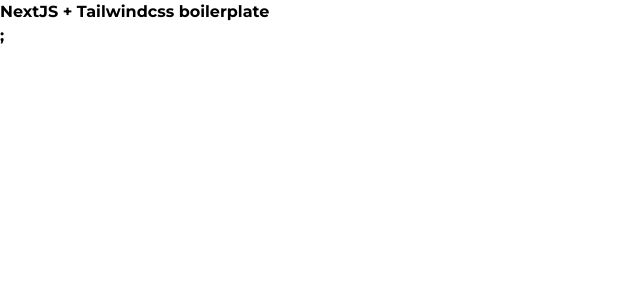
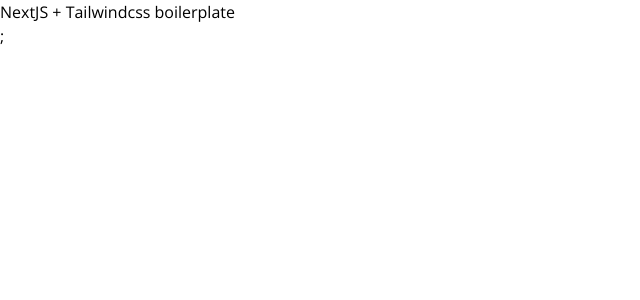
Before and after one commit to AndrejJurkin/personality-test, a Next.js app: page / in a window 1280 px wide. Shown: the top 300 px of the page, without its empty margins (0-640 px from the left). Built offline with nearby package versions, Linux system fonts and the light colour scheme.

Commit message:
Update font families in tailwind config

```diff
--- a/tailwind.config.js
+++ b/tailwind.config.js
@@ -6,9 +6,9 @@
   theme: {
     extend: {
       fontFamily: {
-        sans: ["Montserrat", '"Open Sans"', "sans-serif"],
+        sans: ['"Open Sans"', "sans-serif"],
+        display: ["Montserrat", "sans-serif"],
       },
     },
   },
-  plugins: [require("@tailwindcss/forms")],
-}
+};
```
